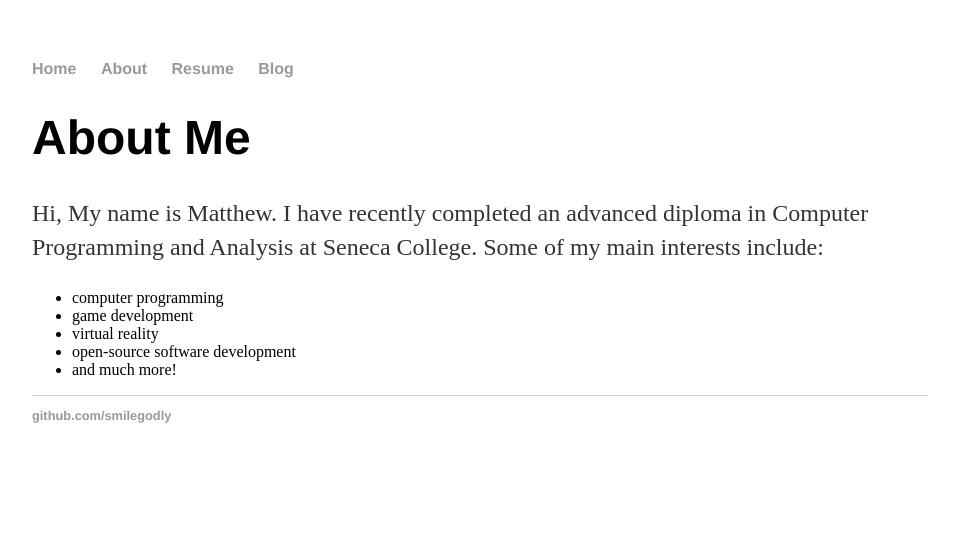
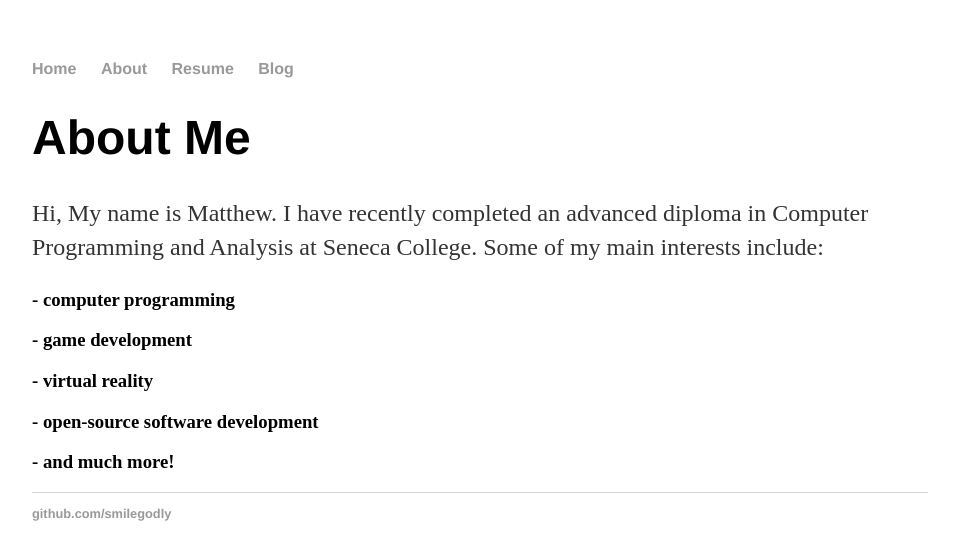
Before and after one commit to smilegodly/smilegodly.github.io, a Jekyll site: the page built from about/index.md, in a window 1280 px wide. Shown: the top 560 px of the page, without its empty margins (160-1119 px from the left). Built offline with Jekyll 4.4.1, drawn with Linux system fonts in a browser that asks for light colours.

Commit message:
updated list to be bigger

```diff
--- a/about/index.md
+++ b/about/index.md
@@ -6,8 +6,10 @@ title: About Me
 # About Me
 
 Hi, My name is Matthew. I have recently completed an advanced diploma in Computer Programming and Analysis at Seneca College. Some of my main interests include:
-- computer programming
-- game development
-- virtual reality
-- open-source software development
-- and much more!
+<header>
+	<h3>- computer programming </h3>
+	<h3>- game development </h3>
+	<h3>- virtual reality </h3>
+	<h3>- open-source software development </h3>
+	<h3>- and much more! </h3>
+</header>
```
